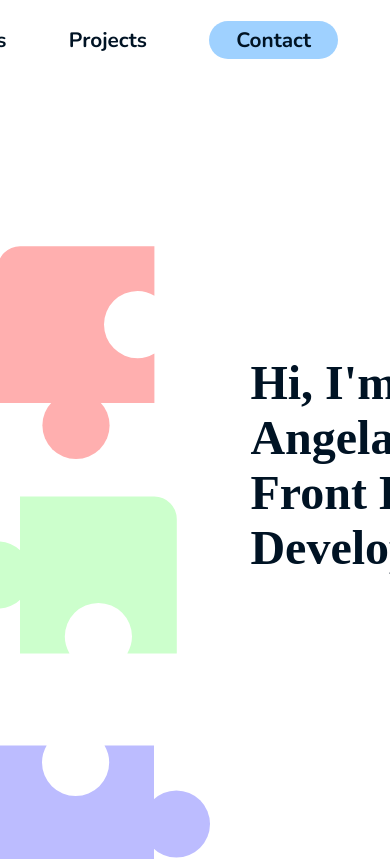
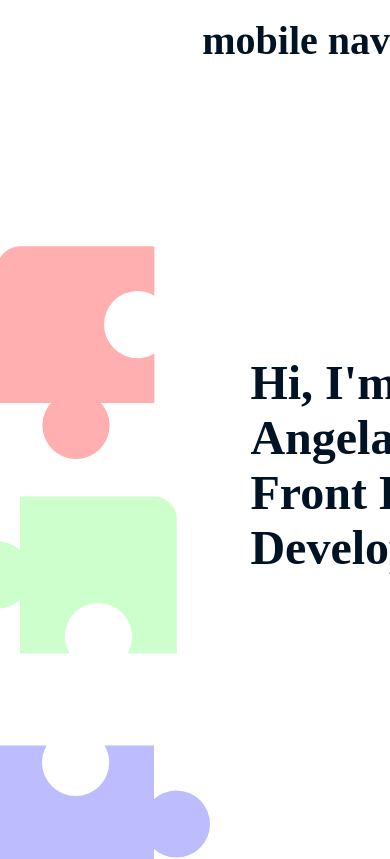
Before and after one commit to ang-riv/portfolio, a React (Create React App) app: page / in a window 390 px wide. Shown: the top 859 px of the page. Built offline with nearby package versions, Linux system fonts and the light colour scheme; a web font is replaced by a local one.

Commit message:
Added custom hook useWindowSize for Navigation

```diff
--- a/src/AboutSection.js
+++ b/src/AboutSection.js
@@ -24,7 +24,7 @@ const AboutSection = React.forwardRef((props, ref) => {
           <div className="tile-2">
             <h3>Title</h3>
             <p>
-              Hi, I’m Angela!👋 I’m a Front End Developer located in the{" "}
+              Hi, I’m Angela!👋 I’m a Front End Developer located in the
               <s>Winterpeg </s>
               Winnipeg, Manitoba who is passionate about making the web a more
               beautiful and accessible place.
--- a/src/Navigation.js
+++ b/src/Navigation.js
@@ -1,4 +1,5 @@
 import React from "react";
+import useWindowSize from "./useWindowSize";
 
 const Navigation = ({ aboutRef, skillsRef, projectsRef, contactRef }) => {
   // scrolling to a specific section using refs
@@ -7,9 +8,10 @@ const Navigation = ({ aboutRef, skillsRef, projectsRef, contactRef }) => {
       ref.current.scrollIntoView({ behavior: "smooth" });
     }
   };
-
+  const size = useWindowSize();
   return (
     <div className="navContainer">
+      {size.width > 600 ? (
         <nav>
           <ul>
             <li onClick={() => scrollToSection(aboutRef)}>About</li>
@@ -18,6 +20,9 @@ const Navigation = ({ aboutRef, skillsRef, projectsRef, contactRef }) => {
             <li onClick={() => scrollToSection(contactRef)}>Contact</li>
           </ul>
         </nav>
+      ) : (
+        <h2>mobile nav</h2>
+      )}
     </div>
   );
 };
--- /dev/null
+++ b/src/useWindowSize.js
@@ -0,0 +1,26 @@
+import { useState, useEffect } from "react";
+
+function useWindowSize() {
+  const [windowSize, setWindowSize] = useState({
+    width: undefined,
+    height: undefined,
+  });
+
+  useEffect(() => {
+    function handleResize() {
+      setWindowSize({
+        width: window.innerWidth,
+        height: window.innerHeight,
+      });
+    }
+
+    window.addEventListener("resize", handleResize);
+    handleResize();
+
+    return () => window.removeEventListener("resize", handleResize);
+  }, []);
+
+  return windowSize;
+}
+
+export default useWindowSize;
```
Lines whose indentation alone changed are shown as unchanged.
